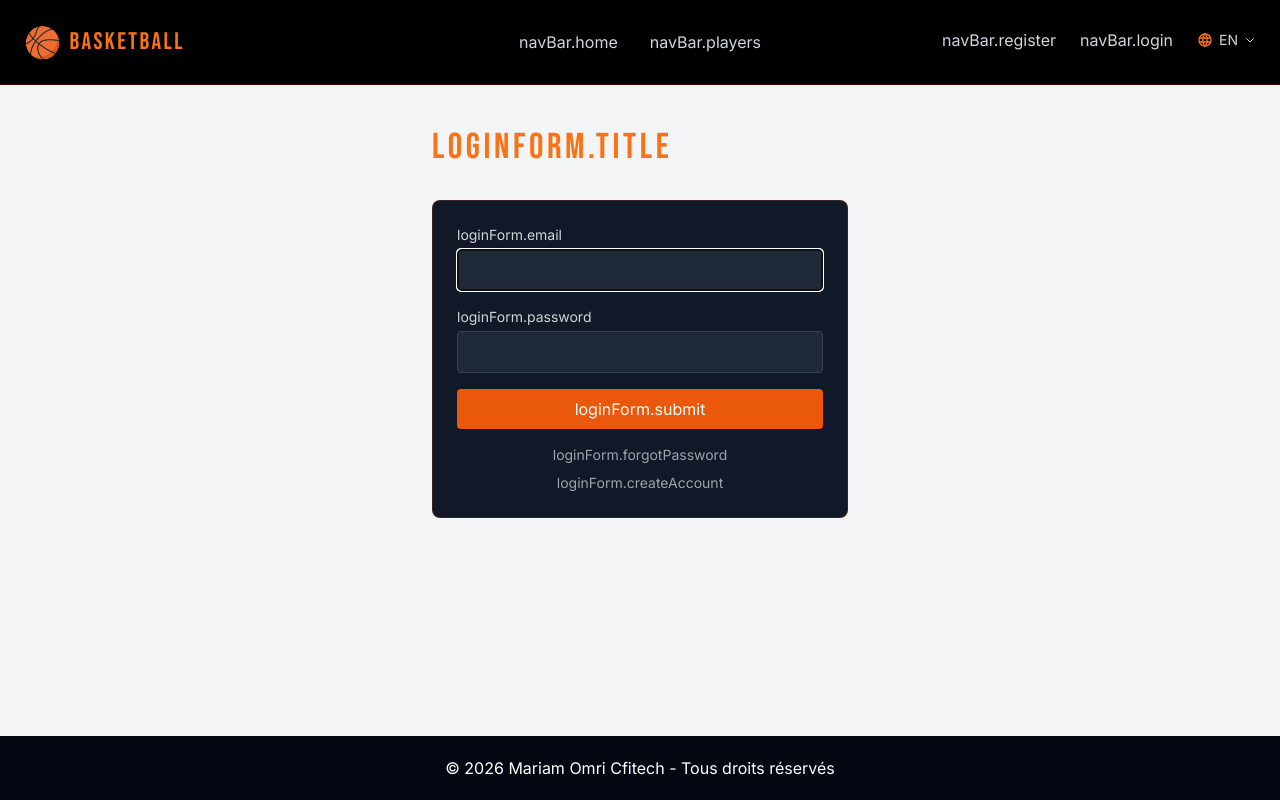
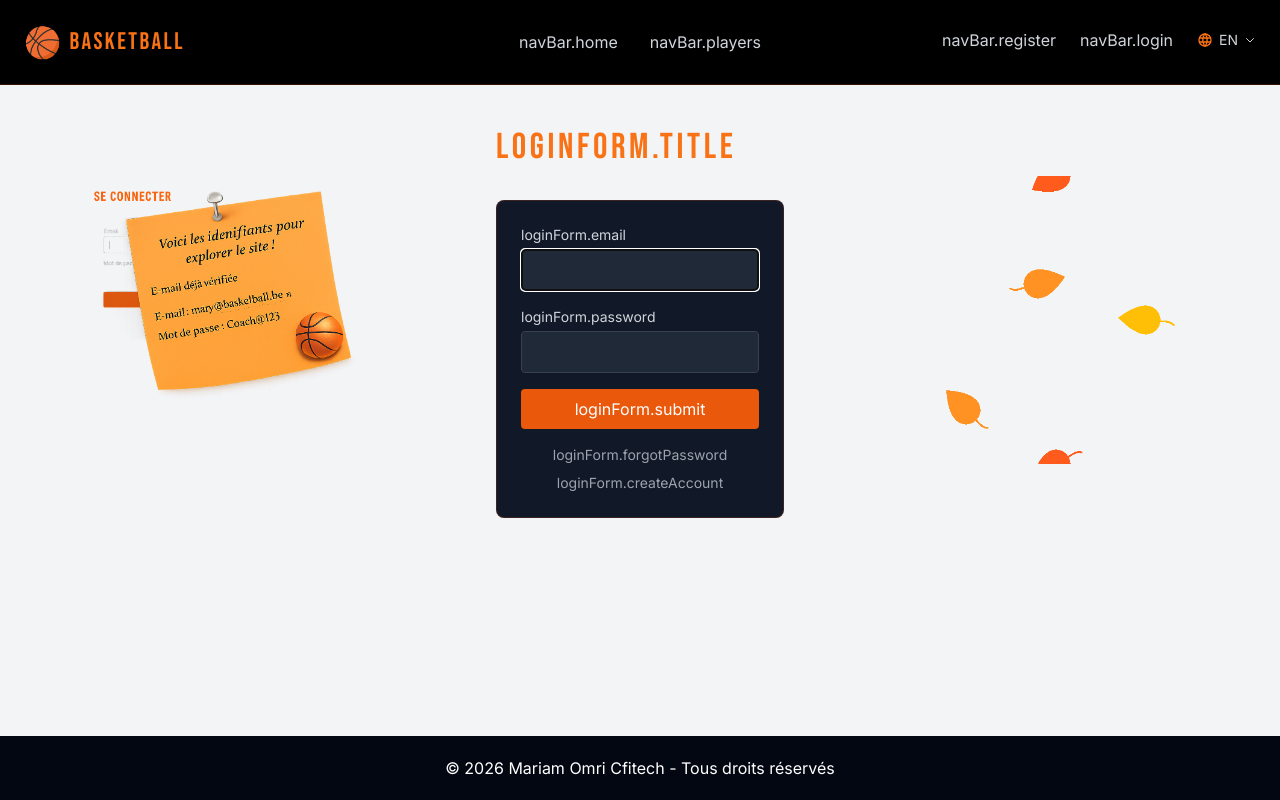
Before and after one commit to Mariamomri/Projet-Basketball, a Symfony app: template templates/security/login.html.twig in a window 1280 px wide. Run offline with Twig, Linux system fonts and the light colour scheme; the template is opened without the code that fills it, so the values that code supplies are empty; style sheets or scripts are compiled from the project's sources; some libraries are stand-ins or nearby versions.

Commit message:
Add pin image and gif to login page, adjust spacing

```diff
--- a/templates/security/login.html.twig
+++ b/templates/security/login.html.twig
@@ -3,7 +3,16 @@
 {% block title %}Log in!{% endblock %}
 
 {% block body %}
-<div class="max-w-md mx-auto px-4 py-12">
+{% set pinImage = app.request.locale == 'it' ? 'images/coaches/pin_it.png' : 'images/coaches/pin_fr.png' %}
+
+<div class="max-w-6xl mx-auto px-4 py-12">
+    <div class="grid grid-cols-1 md:grid-cols-3 gap-32 items-start">
+
+        <div class="relative flex justify-center pt-12">
+            <img src="{{ asset(pinImage) }}" alt="Compte de test" class="max-w-sm w-full">
+        </div>
+
+        <div>
             <h1 class="font-bebas text-4xl tracking-widest text-orange-500 mb-8">{{ 'loginForm.title'|trans }}</h1>
 
             {% if app.user %}
@@ -51,4 +60,11 @@
                 </div>
             {% endif %}
         </div>
+
+        <div class="flex justify-center pt-12">
+            <img src="{{ asset('impostationi.gif') }}" alt="Basketball" class="max-w-xs w-full rounded-2xl">
+        </div>
+
+    </div>
+</div>
 {% endblock %}
```
Also changed, not shown: public/images/coaches/frangipane-fiore-6a4bcad6917f0961775346.jpg (deleted), public/images/coaches/mary-6a5446ee304e2456508862.png (added), public/images/coaches/oip-6a4c2a418c18b513148188.jpg (deleted), public/impostationi.gif (added). Lines whose indentation alone changed are shown as unchanged.
